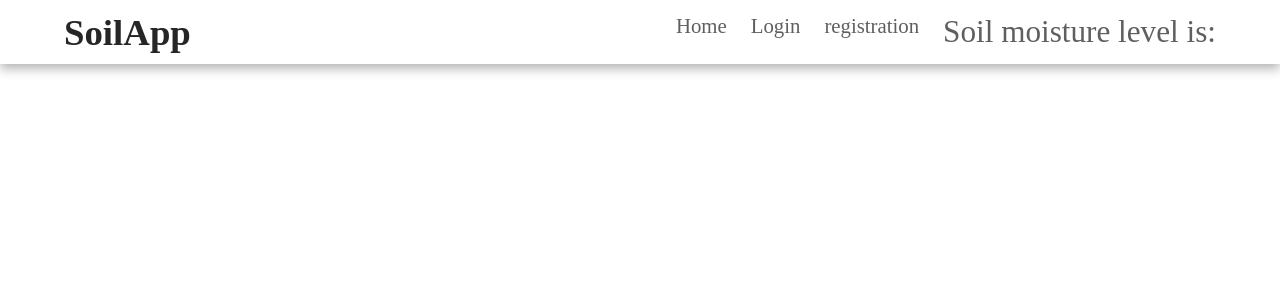
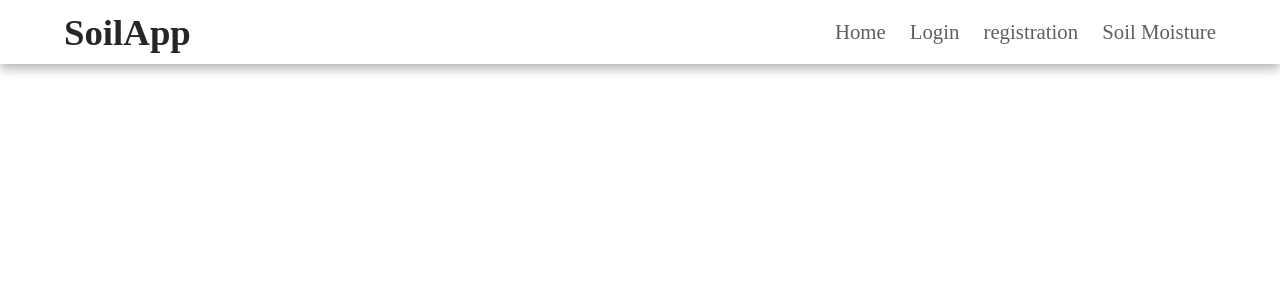
Before and after one commit to Haxor44/IOTapp, a PHP site: page / in a window 1280 px wide. Shown: the top 300 px of the page. Run offline with PHP 8.4, Linux system fonts and the light colour scheme; data that the repository does not hold is empty.

Commit message:
Update index.php

```diff
--- a/index.php
+++ b/index.php
@@ -19,13 +19,7 @@
                 <li><a href="#">Home</a></li>
                 <li><a href="login.html">Login</a></li>
                 <li><a href="registration.html">registration</a></li>
-                <li><a href="#"> <h1> <?php
-
-    $data = $_POST['data'];
-    echo "Soil moisture level is:".$data;
-
-
- ?></a></li>
+                <li><a href="https://soilapp.herokuapp.com/soil.txt">Soil Moisture</a></li>
             </ul>
             <h1 class="logo">SoilApp</h1>
         </div>
```
